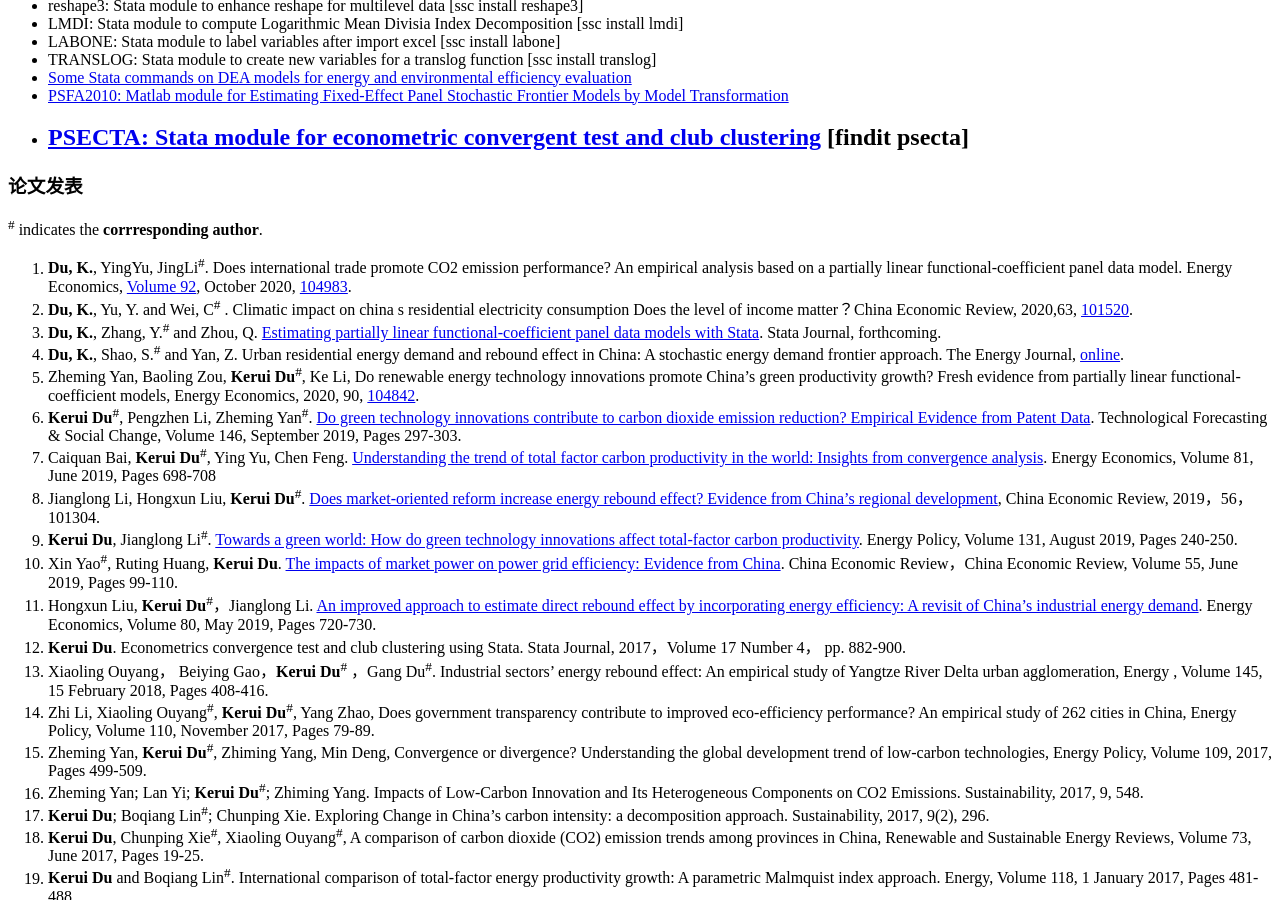
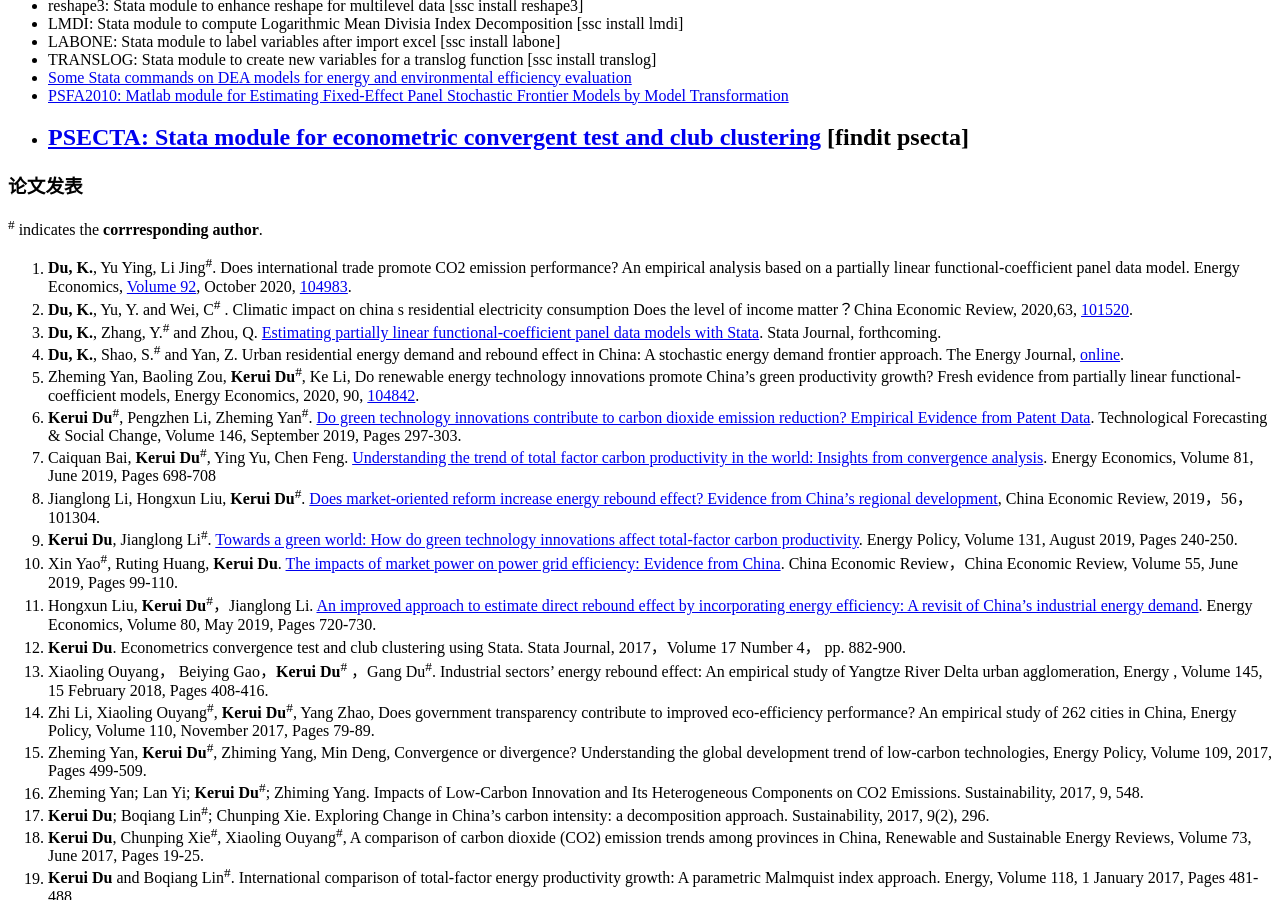
Before and after one commit to kerrydu/kerrydu.github.io, a Jekyll site: the page built from assets/杜克锐个人简历.md, in a window 1280 px wide and 900 px high, scrolled down 1042 px. Built offline with Jekyll 4.4.1, drawn with Linux system fonts in a browser that asks for light colours; our own code applies the rules of GitHub Pages for plain Markdown files.

Commit message:
20201106

```diff
--- a/assets/杜克锐个人简历.md
+++ b/assets/杜克锐个人简历.md
@@ -45,7 +45,7 @@
 
 <sup>#</sup> indicates the **corrresponding author**.
 
-1. **Du, K.**,  YingYu, JingLi<sup>#</sup>.  Does international trade promote CO2 emission performance? An empirical analysis based on a partially linear functional-coefficient panel data model. Energy Economics, [Volume 92](https://www.sciencedirect.com/science/journal/01409883/92/supp/C), October 2020, [104983](https://www.sciencedirect.com/science/article/pii/S0140988320303236).
+1. **Du, K.**,  Yu Ying,  Li Jing<sup>#</sup>.  Does international trade promote CO2 emission performance? An empirical analysis based on a partially linear functional-coefficient panel data model. Energy Economics, [Volume 92](https://www.sciencedirect.com/science/journal/01409883/92/supp/C), October 2020, [104983](https://www.sciencedirect.com/science/article/pii/S0140988320303236).
 2. **Du, K.**, Yu, Y. and Wei, C<sup>#</sup> . Climatic impact on china s residential electricity consumption Does the level of income matter？China Economic Review, 2020,63, [101520](https://doi.org/10.1016/j.chieco.2020.101520).
 3. **Du, K.**, Zhang, Y.<sup>#</sup>  and Zhou, Q. [Estimating partially linear functional-coefficient panel data models with Stata](https://github.com/kerrydu/xtplfc_Stata/blob/master/manuscript.pdf). Stata Journal, forthcoming.
 4. **Du, K.**, Shao, S.<sup>#</sup> and Yan, Z.  Urban residential energy demand and rebound effect in China: A stochastic energy demand frontier approach. The Energy Journal, [online](http://www.iaee.org/energyjournal/article/3707).
```
Also changed, not shown: archive/index.html (+1 -1 lines), assets/index.html (renamed from assets/杜克锐个人简历.html, +1 -1 lines).
